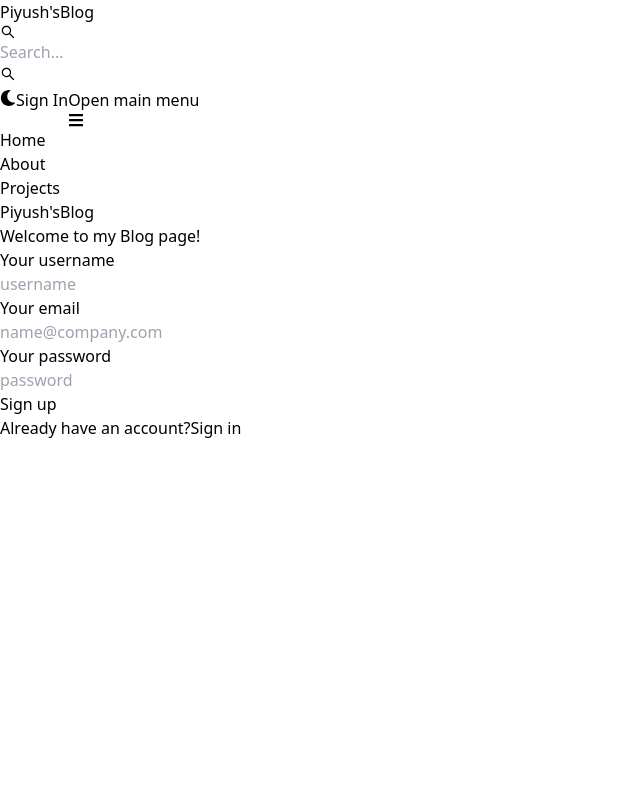
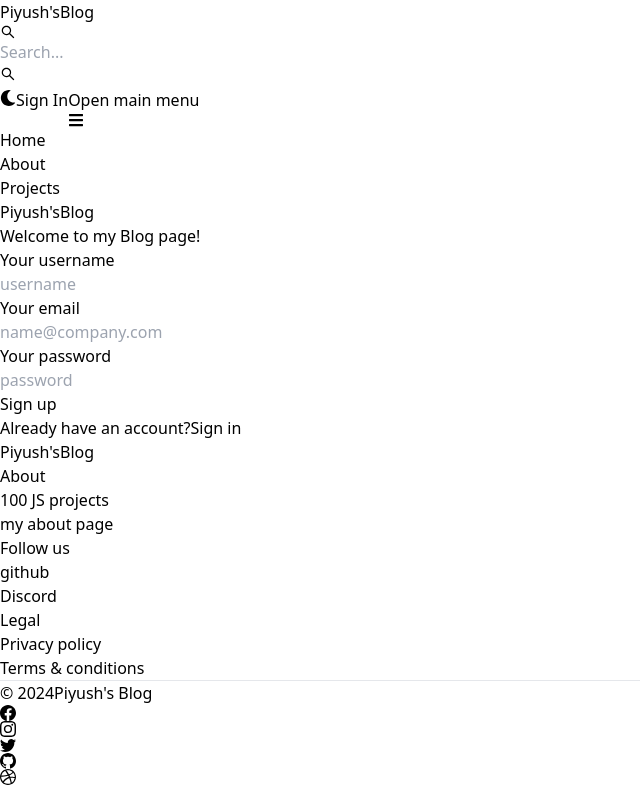
Before and after one commit to sam4007/Inkverse-temporary, a React (Vite) app in the folder client/: page /sign-up in a window 1280 px wide. Shown: the whole page, without its empty margins (0-640 px from the left). Built offline with nearby package versions, Linux system fonts and the light colour scheme.

Commit message:
created footer component

```diff
--- a/client/src/App.jsx
+++ b/client/src/App.jsx
@@ -7,6 +7,7 @@
 import SignIn from './pages/SignIn'
 import SignUp from './pages/SignUp'
 import Header from './components/Header'
+import Footer from './components/Footer'
 
 export default function App() {
   return (
@@ -20,6 +21,7 @@
         <Route path="/sign-in" element={ <SignIn /> } />
         <Route path="/sign-up" element={ <SignUp /> } />
       </Routes>
+      <Footer />
     </BrowserRouter>
   )
 }
--- /dev/null
+++ b/client/src/components/Footer.jsx
@@ -0,0 +1,72 @@
+import { Footer } from 'flowbite-react'
+import React from 'react'
+import { Link } from 'react-router-dom'
+import { BsFacebook, BsInstagram, BsTwitter, BsGithub, BsDribbble } from 'react-icons/bs'
+
+export default function FooterCom() {
+    return (
+        <Footer container className='border border-t-8 border-teal-500'>
+            <div className='w-full max-w-7xl mx-auto'>
+                <div className='grid w-full justify-between sm:flex md:grid-cols-1'>
+                    <div className='mt-5'>
+                        <Link to={"/"} className='self-center whitespace-nowrap text-lg sm:text-xl font-semibold dark:text-white'>
+                            <span className='px-2 py-1 bg-gradient-to-r from-indigo-500 via-purple-500 to-pink-500 rounded-lg text-white'>Piyush's</span>Blog
+                        </Link>
+                    </div>
+                    <div className='grid grid-cols-2 gap-8 mt-4 sm:grid-cols-3 sm:gap-6'>
+                        <div>
+                            <Footer.Title title='About' />
+                            <Footer.LinkGroup col>
+                                <Footer.Link href='https://www.100jsprojects.com' target='_blank' rel='noopener noreferrer'>
+                                    100 JS projects
+                                </Footer.Link>
+
+                                <Footer.Link href='/about' target='_blank' rel='noopener noreferrer'>
+                                    my about page
+                                </Footer.Link>
+                            </Footer.LinkGroup>
+                        </div>
+
+                        <div>
+                            <Footer.Title title='Follow us' />
+                            <Footer.LinkGroup col>
+                                <Footer.Link href='https://github.com/sam4007' target='_blank' rel='noopener noreferrer'>
+                                    github
+                                </Footer.Link>
+
+                                <Footer.Link href='#' target='_blank' rel='noopener noreferrer'>
+                                    Discord
+                                </Footer.Link>
+                            </Footer.LinkGroup>
+                        </div>
+
+                        <div>
+                            <Footer.Title title='Legal' />
+                            <Footer.LinkGroup col>
+                                <Footer.Link href='#' target='_blank' rel='noopener noreferrer'>
+                                    Privacy policy
+                                </Footer.Link>
+
+                                <Footer.Link href='#' target='_blank' rel='noopener noreferrer'>
+                                    Terms & conditions
+                                </Footer.Link>
+                            </Footer.LinkGroup>
+                        </div>
+
+                    </div>
+                </div>
+                <Footer.Divider />
+                <div className="w-full sm:flex sm:items-center sm:justify-between">
+                    <Footer.Copyright href='#' by="Piyush's Blog" year={new Date().getFullYear()} />
+                    <div className="flex gap-6 sm:mt-0 mt-4 sm:justify-center">
+                        <Footer.Icon href='#' icon={BsFacebook} />
+                        <Footer.Icon href='#' icon={BsInstagram} />
+                        <Footer.Icon href='#' icon={BsTwitter} />
+                        <Footer.Icon href='#' icon={BsGithub} />
+                        <Footer.Icon href='#' icon={BsDribbble} />
+                    </div>
+                </div>
+            </div>
+        </Footer>
+    )
+}
```
